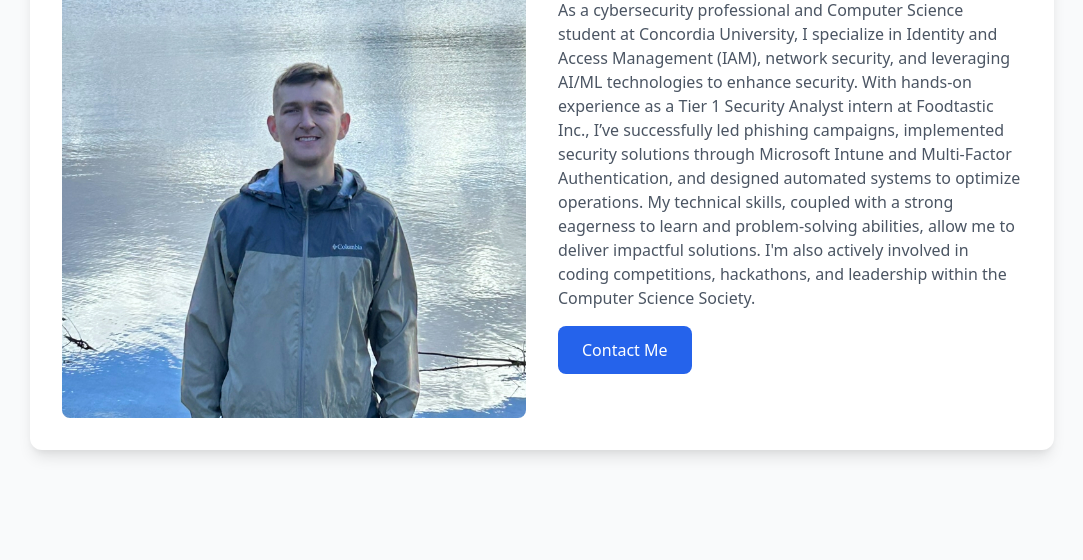
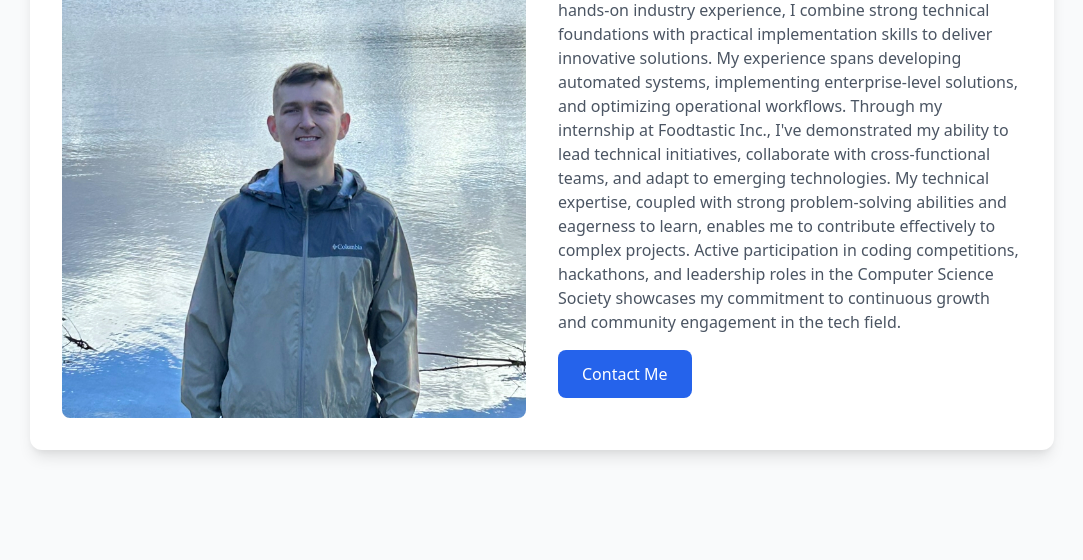
Before and after one commit to achneerov/achneerov.com, a plain HTML site: page index.html in a window 1280 px wide. Shown: the part 240-800 px from the top of the page, without its empty margins (98-1181 px from the left). Drawn offline with nearby package versions, Linux system fonts and the light colour scheme.

Commit message:
Update index.html

```diff
--- a/index.html
+++ b/index.html
@@ -18,20 +18,21 @@
 
             <div class="flex-1 space-y-4">
                 <h1 class="text-3xl font-bold text-gray-800">
-                    Cybersecurity Professional
+                    Computer Science Professional
                 </h1>
 
                 <div class="space-y-4 text-gray-600">
                     <p>
-                        As a cybersecurity professional and Computer Science student at Concordia University,
-                        I specialize in Identity and Access Management (IAM), network security, and leveraging AI/ML technologies to
-                        enhance security. With hands-on experience as a Tier 1 Security Analyst intern at
-                        Foodtastic Inc., I’ve successfully led phishing campaigns, implemented security
-                        solutions through Microsoft Intune and Multi-Factor Authentication, and designed automated
-                        systems to optimize operations. My technical skills, coupled with a strong eagerness to
-                        learn and problem-solving abilities, allow me to deliver impactful solutions. I'm also
-                        actively involved in coding competitions, hackathons, and leadership within the Computer
-                        Science Society.
+                        As a Computer Science student at Concordia University with hands-on industry experience,
+                        I combine strong technical foundations with practical implementation skills to deliver
+                        innovative solutions. My experience spans developing automated systems, implementing
+                        enterprise-level solutions, and optimizing operational workflows. Through my internship
+                        at Foodtastic Inc., I've demonstrated my ability to lead technical initiatives, collaborate
+                        with cross-functional teams, and adapt to emerging technologies. My technical expertise,
+                        coupled with strong problem-solving abilities and eagerness to learn, enables me to
+                        contribute effectively to complex projects. Active participation in coding competitions,
+                        hackathons, and leadership roles in the Computer Science Society showcases my commitment
+                        to continuous growth and community engagement in the tech field.
                     </p>
                 </div>
 
```
